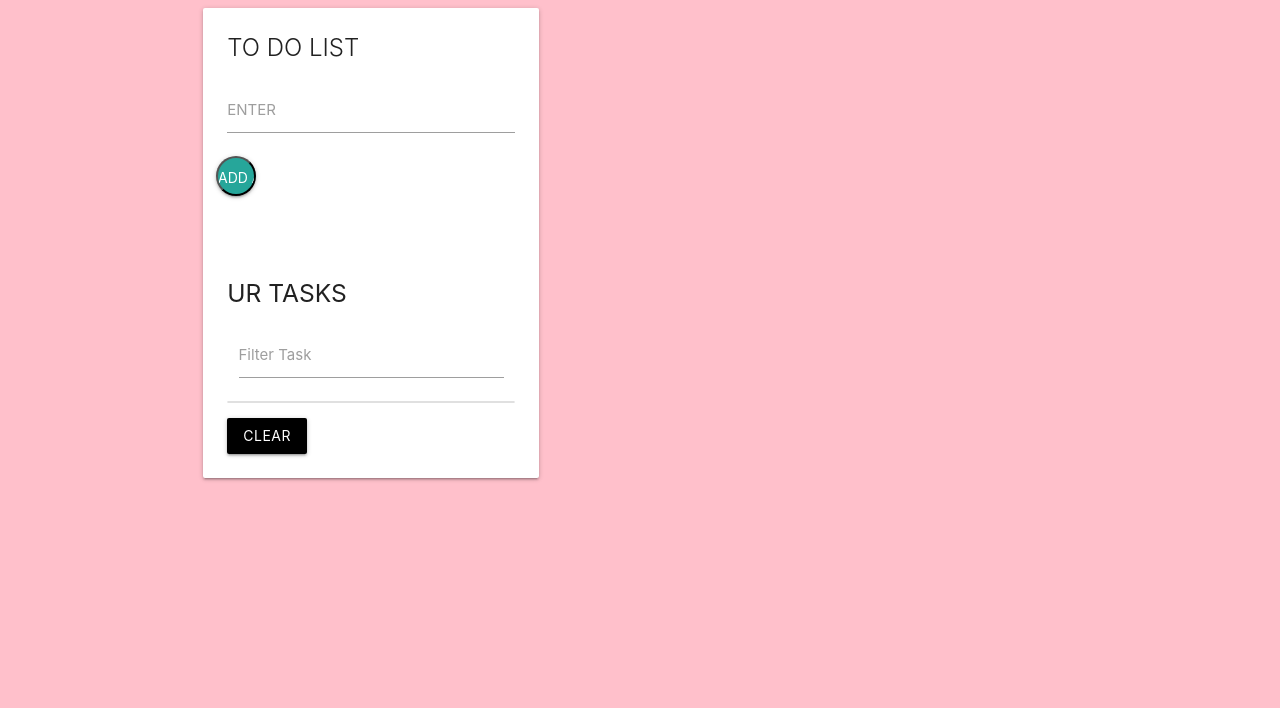
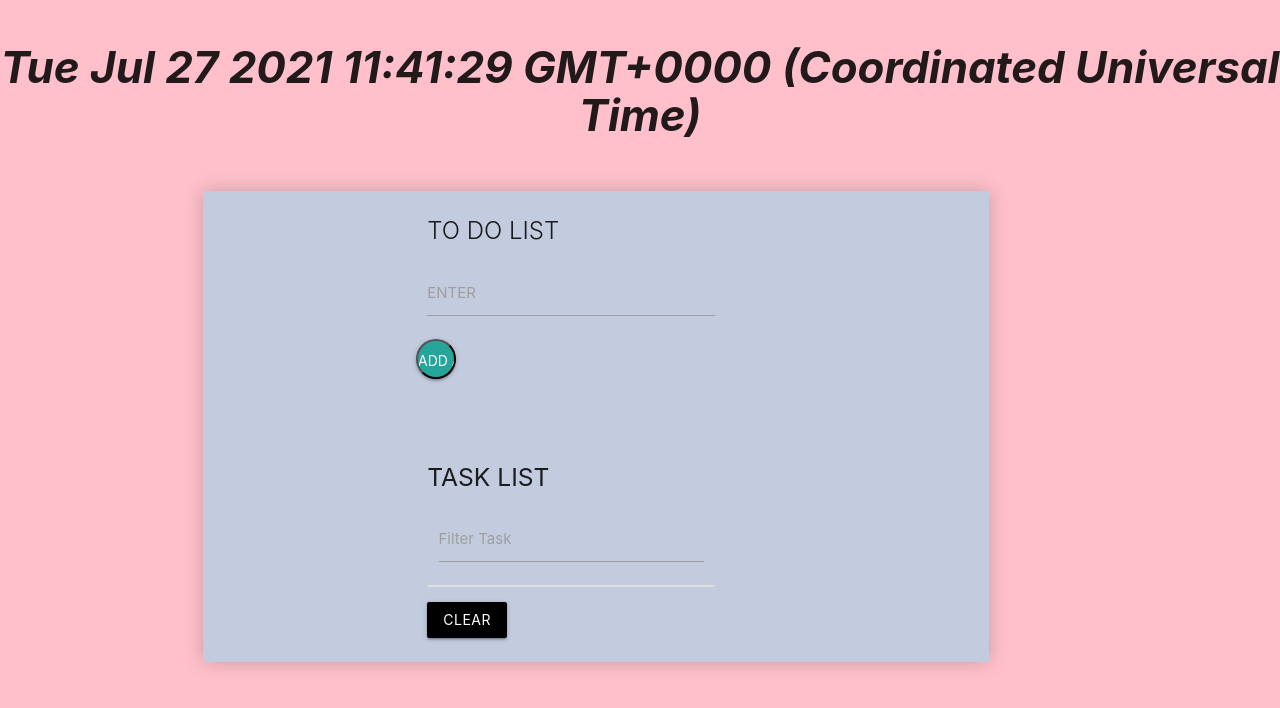
Before and after one commit to jainapoorva40/To-do-list, a plain HTML site: page index.html in a window 1280 px wide. Drawn offline with nearby package versions, Linux system fonts and the light colour scheme.

Commit message:
Added a To Do List

```diff
--- a/index.html
+++ b/index.html
@@ -24,12 +24,24 @@
         <link rel="stylesheet" href="https://cdnjs.cloudflare.com/ajax/libs/materialize/1.0.0/css/materialize.min.css">
         <link href="https://fonts.googleapis.com/icon?family=Material+Icons" rel="stylesheet">
         <title>Page</title>
+        <style>
+         .card {
+    align-items:center;
+    padding-left: 200px;
+    padding-right: 250px;
+    box-shadow: 0 0px 20px 0 rgba(0,0,0,0.2);
+    background-color: rgba(187, 207, 226, 0.877);
+
+ }
+        </style>
+
     </head>
-    <body bgcolor="pink">
+    <body bgcolor="pink"><h3>
+        <p align="center" ><b ><i> <span id='date-time'></span></b></i></p></h2>
         <div class="container" >
             <div class="row">
                 <div class="col 18">
-                    <div class="card" border="100px">
+                    <div class="card" border="100px"  >
                         <div class="card-content">
                             <span class="card-title">TO DO LIST</span>
                             <div class="row">
@@ -45,7 +57,7 @@
                         </div>
 
                         <div class="card-content">
-                            <h5 id="task-title">UR TASKS</h5>
+                            <h5 id="task-title">TASK LIST</h5>
                             <div class="input-field col s12">
                                 <input type="text" name="filter" id="filter">
                                 <label >Filter Task</label>
@@ -59,8 +71,14 @@
                 </div>
             </div>
         </div>
+        <script>
+            var dt = new Date();
+            document.getElementById('date-time').innerHTML=dt;
+            </script>
+
         <script src="./sample.js"> </script>
-    <script src="https://cdnjs.cloudflare.com/ajax/libs/materialize/1.0.0/js/materialize.min.js"></script>
-    <script src="https://code.jquery.com/jquery-3.6.0.js" integrity="sha256-H+K7U5CnXl1h5ywQfKtSj8PCmoN9aaq30gDh27Xc0jk=" crossorigin="anonymous"></script>
+        <script src="https://code.jquery.com/jquery-3.6.0.js" integrity="sha256-H+K7U5CnXl1h5ywQfKtSj8PCmoN9aaq30gDh27Xc0jk=" crossorigin="anonymous"></script>
+     <script src="https://cdnjs.cloudflare.com/ajax/libs/materialize/1.0.0/js/materialize.min.js"></script>
+
     </body>
 </html>
```
